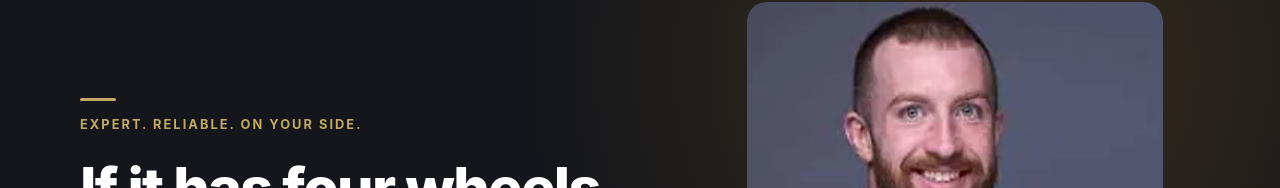
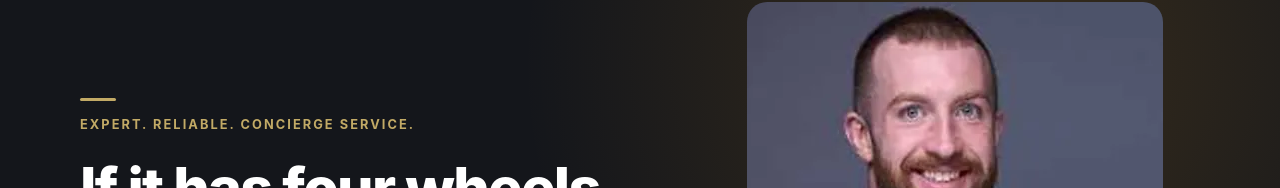
Before and after one commit to couchmanrick-wq/BailyGroup, a Next.js app: page / in a window 1280 px wide. Shown: the part 257-445 px from the top of the page. Built offline with nearby package versions, Linux system fonts and the light colour scheme.

Commit message:
Update hero eyebrow to "Expert. Reliable. Concierge service."
Co-Authored-By: Claude Opus 4.8 <noreply@anthropic.com>

```diff
--- a/src/pages/index.tsx
+++ b/src/pages/index.tsx
@@ -33,7 +33,7 @@ export default function Home() {
       <section className={styles.heroDark}>
         <div className={styles.heroDarkGrid}>
           <div className={styles.heroDarkContent}>
-            <span className={styles.heroEyebrow}>Expert. Reliable. On your side.</span>
+            <span className={styles.heroEyebrow}>Expert. Reliable. Concierge service.</span>
             <h1 className={styles.heroDarkTitle}>If it has four wheels and a license plate, I can help.</h1>
             <p className={styles.heroDarkSubtitle}>
               Buy. Lease. Finance. Source. Lawrence Baily and The Baily Group get you the right personal or commercial vehicle — without spending your weekends at dealerships.
```
